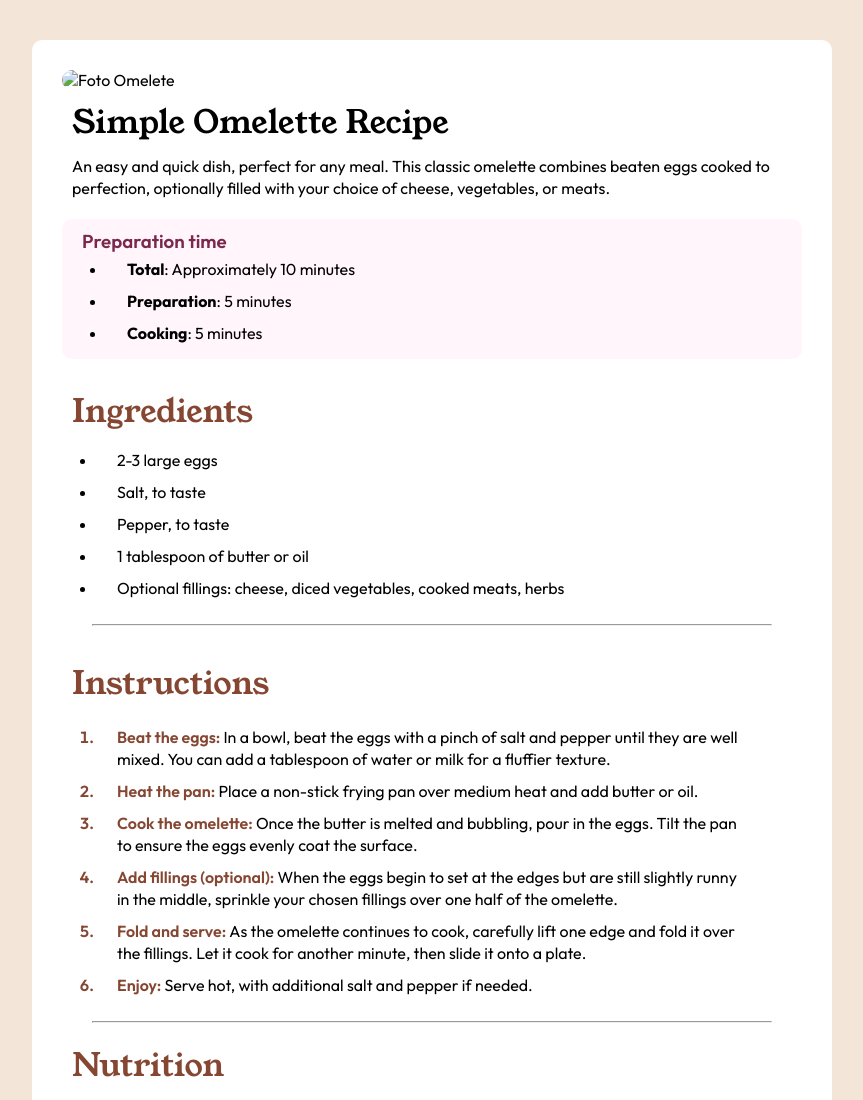
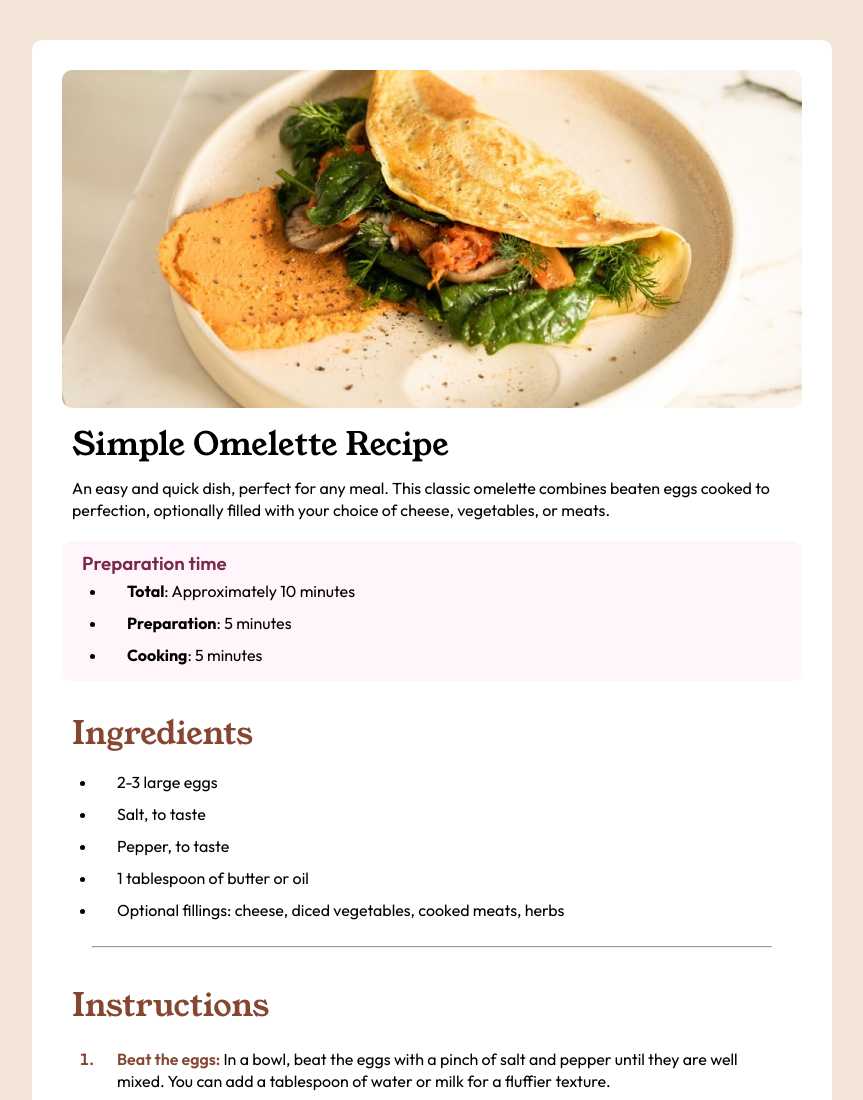
Before and after one commit to rchiarelli/recipe-page-exercise, a plain HTML site: page index.html in a window 1280 px wide. Shown: the top 1100 px of the page, without its empty margins (208-1071 px from the left). Drawn offline with Linux system fonts and the light colour scheme; the site is published under a folder, as on GitHub Pages, so addresses that start at the root find nothing.

Commit message:
teste correção imagem

```diff
--- a/index.html
+++ b/index.html
@@ -28,7 +28,7 @@
   <main>
     <header>
       <div class="imagem">
-        <img src="/assets/images/image-omelette.jpeg" alt="Foto Omelete">
+        <img src="./assets/images/image-omelette.jpeg" alt="Foto Omelete">
       </div>
     </header>
     <div class="texto">
```
